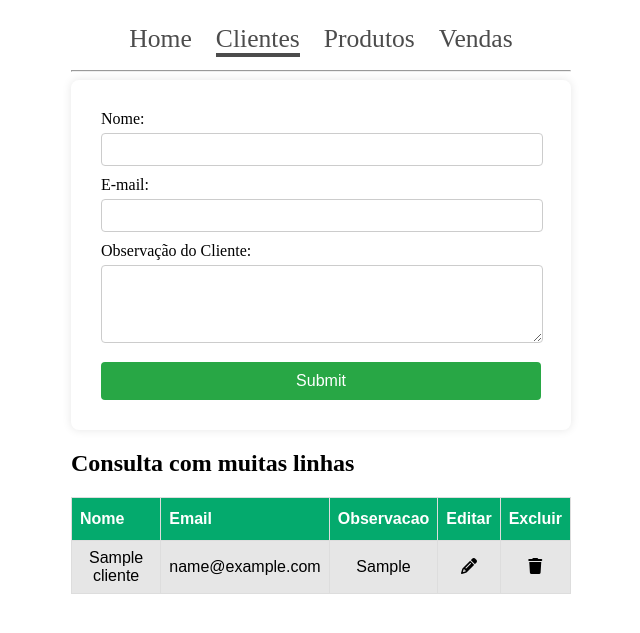
After one commit to JulioFavoretti/DS-WEB, a PHP site: page /cliente.php in a window 1280 px wide. The commit adds this page. Shown: the top 633 px of the page, without its empty margins (319-959 px from the left). Run offline with PHP 8.4, Linux system fonts and the light colour scheme; tables that the repository leaves empty or names only in its code hold one stand-in row (values such as "Sample post"); some libraries are stand-ins or nearby versions.

Commit message:
Commit Das Aulas

```diff
--- /dev/null
+++ b/PHP/POO - Orientação a Obejtos/POO-PDO/Aula-02/Pratica/cliente.php
@@ -0,0 +1,71 @@
+<!DOCTYPE html>
+<html lang="en">
+<head>
+    <meta charset="UTF-8">
+    <meta name="viewport" content="width=device-width, initial-scale=1.0">
+    <title>Document</title>
+    <link rel="stylesheet" href="style.css">
+<body>
+    <div class="menu">
+        <ul>
+            <li><a href="index.php" class="meumenu" title="Home">Home</a></li>
+            <li><a href="cliente.php" class="meumenu meumenu-active" title="Clientes">Clientes </a></li>
+            <li><a href="#" class="meumenu" title="Produtos">Produtos </a></li>
+            <li><a href="#" class="meumenu" title="Vendas">Vendas </a></li>
+        </ul>
+    </div>
+
+    <div class="container">
+        <hr>
+        <div class="formulario">
+            <form action="insertion.php" method="POST" name="formulario" onsubmit="return validarDadosCliente()">
+                <label for="nome">Nome: </label>
+                <input type="text" id="nome" name="nome" >
+                <br>
+                <label for="email">E-mail: </label>
+                <input type="text" id="email" name="email">
+                <br>
+                <label for="observacao">Observação do Cliente:</label>
+                <textarea name="observacao" id="observacao" cols="30" rows="4"></textarea>
+                <br>
+                <input type="submit">
+            </form>
+        </div>
+
+    <table id="clientes">
+        <tr>
+            <th>Nome</th>
+            <th>Email</th>
+            <th>Observacao</th>
+            <th>Editar</th>
+            <th>Excluir</th>
+        </tr>
+    <?php
+        include 'conexao.php';
+
+        echo "<h2> Consulta com muitas linhas</h2>";
+        $dados = $db->query("SELECT * FROM clientes");
+        $todos = $dados->fetchAll(PDO::FETCH_ASSOC); //Todos os registros retornados
+        foreach($todos as $linha){
+            $idCliente = $linha['id'];
+            $nomeCliente = $linha['nome'];
+            $emailCliente = $linha['email'];
+            $observacaoCliente = $linha['observacao'];
+
+            echo "
+                <tr>
+                    <td>$nomeCliente</td>
+                    <td>$emailCliente</td>
+                    <td>$observacaoCliente</td>
+                    <td><a class='link-alteracao' a href='update.php?id=$idCliente'><i class='fa-solid fa-pencil'></i></a></td>
+                    <td><a class='link-exclusao' href='delete.php?id=$idCliente'><i class='fa-solid fa-trash'></i></a></td>
+                </tr>
+            ";
+        }
+    ?>
+    </table>
+    </div>
+</body>
+<script src="script.js"></script>
+<script src="https://kit.fontawesome.com/56c1ac89b8.js" crossorigin="anonymous"></script>
+</html>
--- a/PHP/POO - Orientação a Obejtos/POO-PDO/Aula-02/index.php
+++ b/PHP/POO - Orientação a Obejtos/POO-PDO/Aula-02/Pratica/index.php
@@ -8,7 +8,7 @@
 <body>
     <div class="menu">
         <ul>
-            <li><a href="index.php" class="meumenu" title="Home">Home</a></li>
+            <li><a href="index.php" class="meumenu meumenu-active" title="Home">Home</a></li>
             <li><a href="cliente.php" class="meumenu" title="Clientes">Clientes </a></li>
             <li><a href="#" class="meumenu" title="Produtos">Produtos </a></li>
             <li><a href="#" class="meumenu" title="Vendas">Vendas </a></li>
@@ -28,4 +28,5 @@
     </div>
 </body>
 <script src="script.js"></script>
+<script src="https://kit.fontawesome.com/56c1ac89b8.js" crossorigin="anonymous"></script>
 </html>
--- a/PHP/POO - Orientação a Obejtos/POO-PDO/Aula-02/style.css
+++ b/PHP/POO - Orientação a Obejtos/POO-PDO/Aula-02/Pratica/style.css
@@ -1,14 +1,16 @@
 body {
-    background-color: #f4f4f4;
+    background-color: #ffffff;
 }
 /* Código CSS do Menu Horizontal*/
 ul {
+    padding-inline-start: 0em;
     width: 100%;
     float: left;
     text-align: center;
 }
 li {
-    padding-right: 20px;
+    padding-left: 10px;
+    padding-right: 10px;
     display: inline-block;
     list-style: none;
 }
@@ -22,8 +24,13 @@ li .meumenu {
    transition: border-bottom .3s linear;
 }
 li .meumenu:hover {
+    border-bottom: 4px solid #28a745;
+}
+li .meumenu-active {
     border-bottom: 4px solid #4c4c4c;
 }
+
+/*Código CSS da Página*/
 .container {
     margin: 0 auto;
     width: 500px;
@@ -65,3 +72,34 @@ input[type=submit] {
 input:hover[type=submit] {
     background-color: #218838;
 }
+
+/*Definindo o style da tabela de dados do cliente*/
+#clientes {
+    font-family: Arial, Helvetica, sans-serif;
+    border-collapse: collapse;
+    width: 100%;
+}
+
+#clientes td, #clientes th {
+    text-align: center;
+    border: 1px solid #ddd;
+    padding: 8px;
+}
+
+#clientes tr:nth-child(even){
+    background-color: #e6e6e6;}
+
+#clientes tr:hover {
+    background-color: #ddd;}
+
+#clientes th {
+    padding-top: 12px;
+    padding-bottom: 12px;
+    text-align: left;
+    background-color: #04AA6D;
+    color: white;
+}
+#clientes a{
+    text-decoration: none;
+    color: rgb(0, 0, 0);
+}
```
Also changed, not shown: PHP/POO - Orientação a Obejtos/POO-PDO/Aula-02/Aprendendo/cliente.php (added, +58 -0 lines), PHP/POO - Orientação a Obejtos/POO-PDO/Aula-02/Aprendendo/conexao.php (added, +48 -0 lines), PHP/POO - Orientação a Obejtos/POO-PDO/Aula-02/Aprendendo/delete.php (added, +13 -0 lines), PHP/POO - Orientação a Obejtos/POO-PDO/Aula-02/Aprendendo/index.php (added, +42 -0 lines), PHP/POO - Orientação a Obejtos/POO-PDO/Aula-02/Aprendendo/insertion.php (added, +13 -0 lines), PHP/POO - Orientação a Obejtos/POO-PDO/Aula-02/Aprendendo/script.js (added, +29 -0 lines), PHP/POO - Orientação a Obejtos/POO-PDO/Aula-02/Aprendendo/style.css (added, +72 -0 lines), PHP/POO - Orientação a Obejtos/POO-PDO/Aula-02/Aprendendo/update.php (added, +48 -0 lines), PHP/POO - Orientação a Obejtos/POO-PDO/Aula-02/Pratica/insertion.php (renamed from PHP/POO - Orientação a Obejtos/POO-PDO/Aula-02/insertion.php, +6 -2 lines), PHP/POO - Orientação a Obejtos/POO-PDO/Aula-02/Pratica/update.php (added, +48 -0 lines), PHP/POO - Orientação a Obejtos/POO-PDO/Aula-02/cliente.php (deleted, +0 -59 lines), PHP/POO - Orientação a Obejtos/POO-PDO/Aula-02/update.php (deleted, +0 -45 lines), PHP/POO - Orientação a Obejtos/POO-PDO/Aula-02/Pratica/conexao.php (renamed from PHP/POO - Orientação a Obejtos/POO-PDO/Aula-02/conexao.php), PHP/POO - Orientação a Obejtos/POO-PDO/Aula-02/Pratica/delete.php (renamed from PHP/POO - Orientação a Obejtos/POO-PDO/Aula-02/delete.php), 1 more files.
